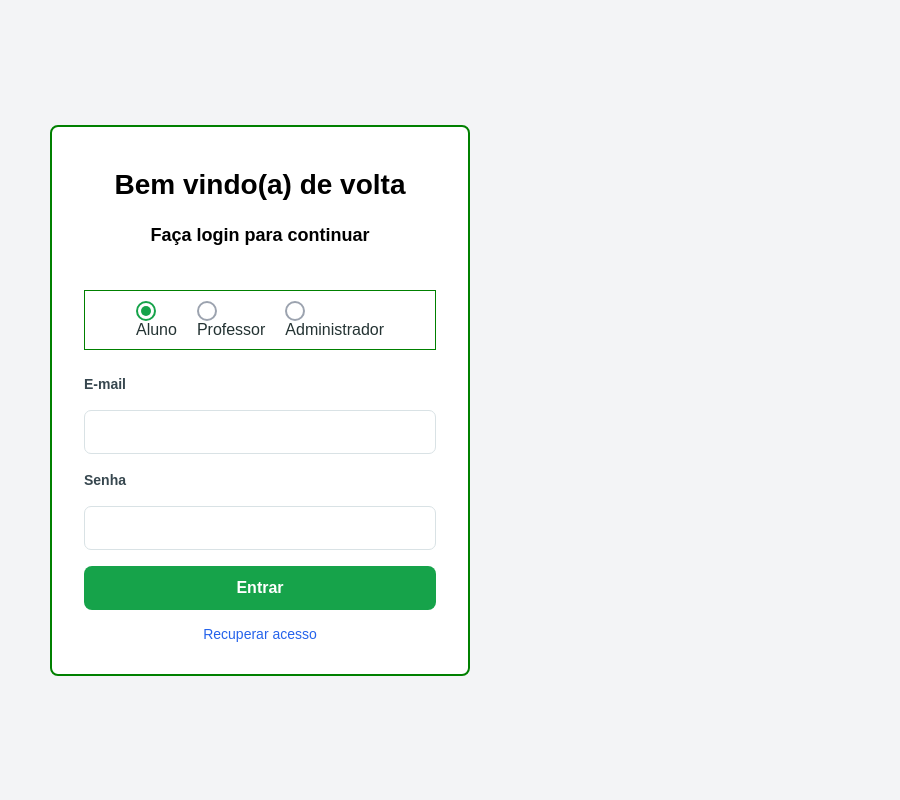
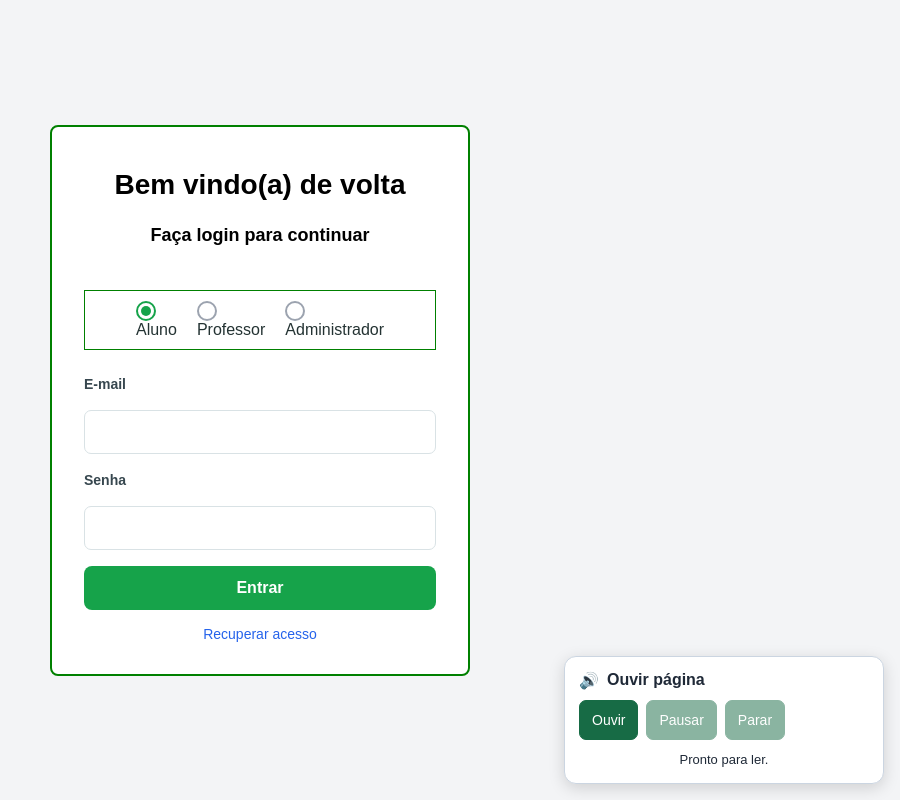
Before and after one commit to DupleExcellence/AcessiblePlatform, a React (Vite) app: page /login in a window 1280 px wide. Shown: the whole page, without its empty margins (380-1280 px from the left). Built offline with nearby package versions, Linux system fonts and the light colour scheme; no server answers.

Commit message:
fix: restaurar escuta global

```diff
--- a/frontend/src/App.jsx
+++ b/frontend/src/App.jsx
@@ -27,6 +27,7 @@ import PerfilAdm from "./components/PerfilAdm/PerfilAdm";
 import CadastroCurso from "./pages/CadastroCurso/CadastroCurso";
 import NotasAluno from "./pages/NotasAluno/NotasAluno";
 import ProgressoAluno from "./pages/ProgressoAluno/ProgressoAluno";
+import EscutaGlobal from "./components/EscutaGlobal/EscutaGlobal";
 function AppHomeRedirect() {
   const { user, loading, autenticado, tipoPerfil } = useAuth();
 
@@ -166,6 +167,7 @@ function App() {
         {/* Endereços inexistentes */}
         <Route path="*" element={<PaginaNaoEncontrada />} />
       </Routes>
+     <EscutaGlobal />
     </AuthProvider>
   );
 }
```
